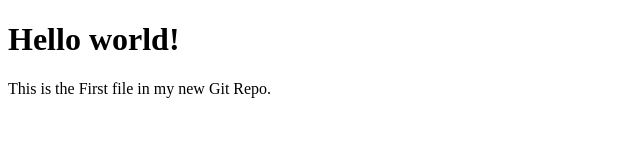
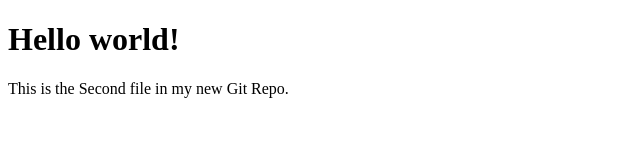
Before and after one commit to sthungtha/me_and_myself, a plain HTML site: page index.html in a window 1280 px wide. Shown: the full height of the page, 0-640 px from the left. Drawn offline with Linux system fonts and the light colour scheme.

Commit message:
Second commit

```diff
--- a/index.html
+++ b/index.html
@@ -6,7 +6,7 @@
 <body>
 
 <h1>Hello world!</h1>
-<p>This is the First file in my new Git Repo.</p>
+<p>This is the Second file in my new Git Repo.</p>
 
 </body>
 </html>
```
